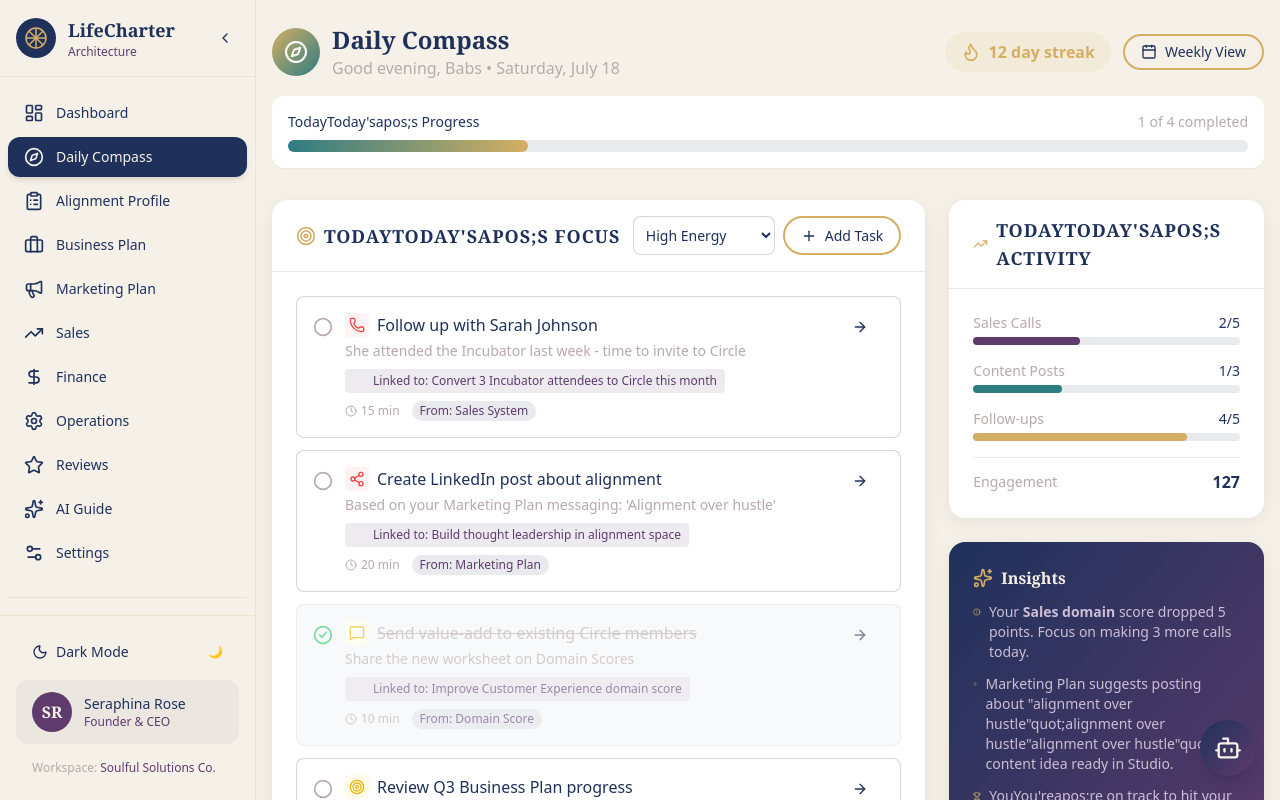
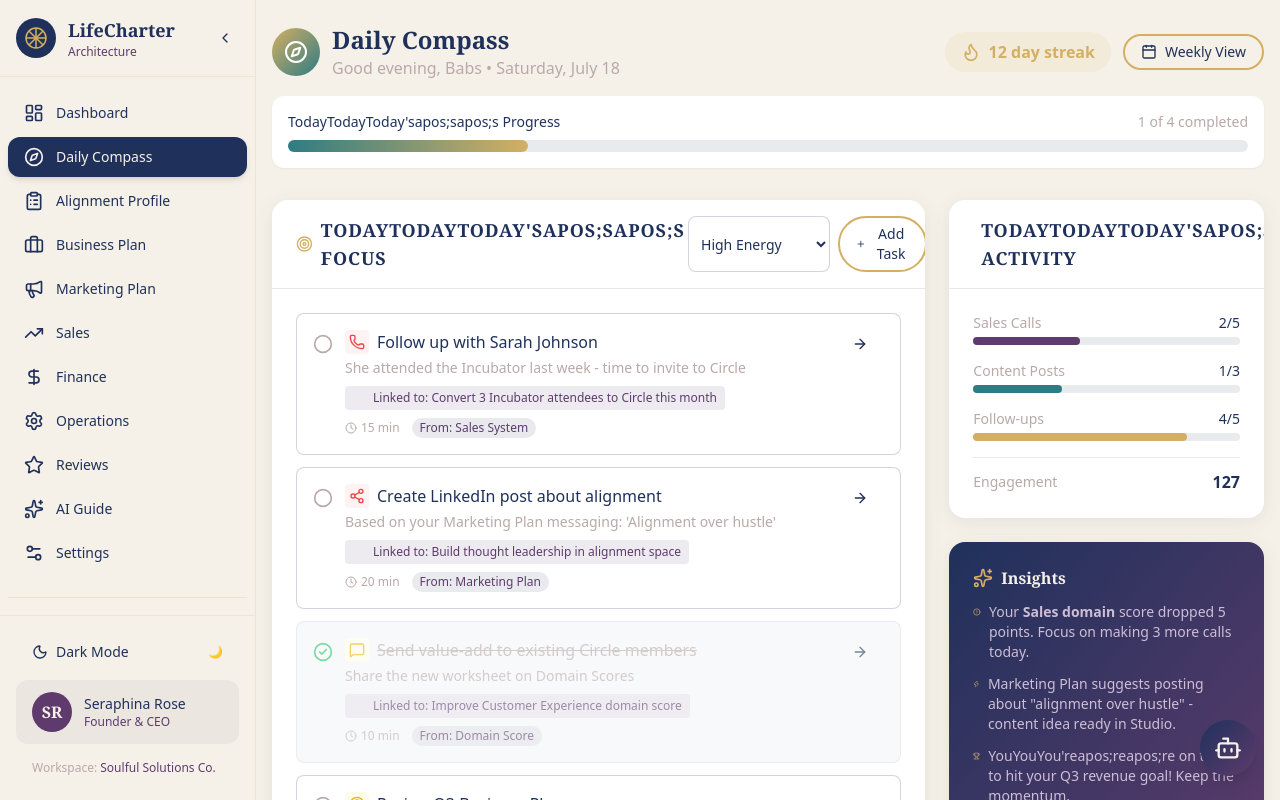
Before and after one commit to ButterflyBabs/LifeCharter-Architecture, a Next.js app: page /daily-compass in a window 1280 px wide. Shown: the top 800 px of the page. Built offline with nearby package versions, Linux system fonts and the light colour scheme.

Commit message:
Fix entity escaping in Daily Compass page

```diff
--- a/src/app/daily-compass/page.tsx
+++ b/src/app/daily-compass/page.tsx
@@ -204,7 +204,7 @@ export default function DailyCompassPage() {
         <div className="bg-white dark:bg-[#1F315B] rounded-xl p-4 shadow-sm">
           <div className="flex items-center justify-between mb-2">
             <span className="text-sm font-medium text-[#1F315B] dark:text-[#F6F1E8]">
-              TodayToday'sapos;s Progress
+              TodayTodayToday'sapos;sapos;s Progress
             </span>
             <span className="text-sm text-[#B9A9A9]">
               {completedCount} of {totalCount} completed
@@ -222,12 +222,12 @@ export default function DailyCompassPage() {
       <div className="grid grid-cols-1 lg:grid-cols-3 gap-6">
         {/* Main Focus Area */}
         <div className="lg:col-span-2 space-y-6">
-          {/* TodayToday'sapos;s Focus */}
+          {/* TodayTodayToday'sapos;sapos;s Focus */}
           <Card>
             <CardHeader className="flex flex-row items-center justify-between">
               <CardTitle className="text-lg flex items-center gap-2">
                 <Target className="w-5 h-5 text-[#D4AF63]" />
-                TodayToday'sapos;s Focus
+                TodayTodayToday'sapos;sapos;s Focus
               </CardTitle>
               <div className="flex gap-2">
                 <select
@@ -360,7 +360,7 @@ export default function DailyCompassPage() {
             <CardHeader>
               <CardTitle className="text-lg flex items-center gap-2">
                 <TrendingUp className="w-5 h-5 text-[#D4AF63]" />
-                TodayToday'sapos;s Activity
+                TodayTodayToday'sapos;sapos;s Activity
               </CardTitle>
             </CardHeader>
             <CardContent className="space-y-4">
@@ -417,13 +417,13 @@ export default function DailyCompassPage() {
                 <div className="flex items-start gap-2">
                   <Zap className="w-4 h-4 text-[#D4AF63] mt-0.5" />
                   <p className="text-[#CDBED6]">
-                    Marketing Plan suggests posting about "alignment over hustle"quot;alignment over hustle"alignment over hustle"quot; - content idea ready in Studio.
+                    Marketing Plan suggests posting about &quot;alignment over hustle&quot; - content idea ready in Studio.
                   </p>
                 </div>
                 <div className="flex items-start gap-2">
                   <Trophy className="w-4 h-4 text-[#D4AF63] mt-0.5" />
                   <p className="text-[#CDBED6]">
-                    YouYou'reapos;re on track to hit your Q3 revenue goal! Keep the momentum.
+                    YouYouYou'reapos;reapos;re on track to hit your Q3 revenue goal! Keep the momentum.
                   </p>
                 </div>
               </div>
```
